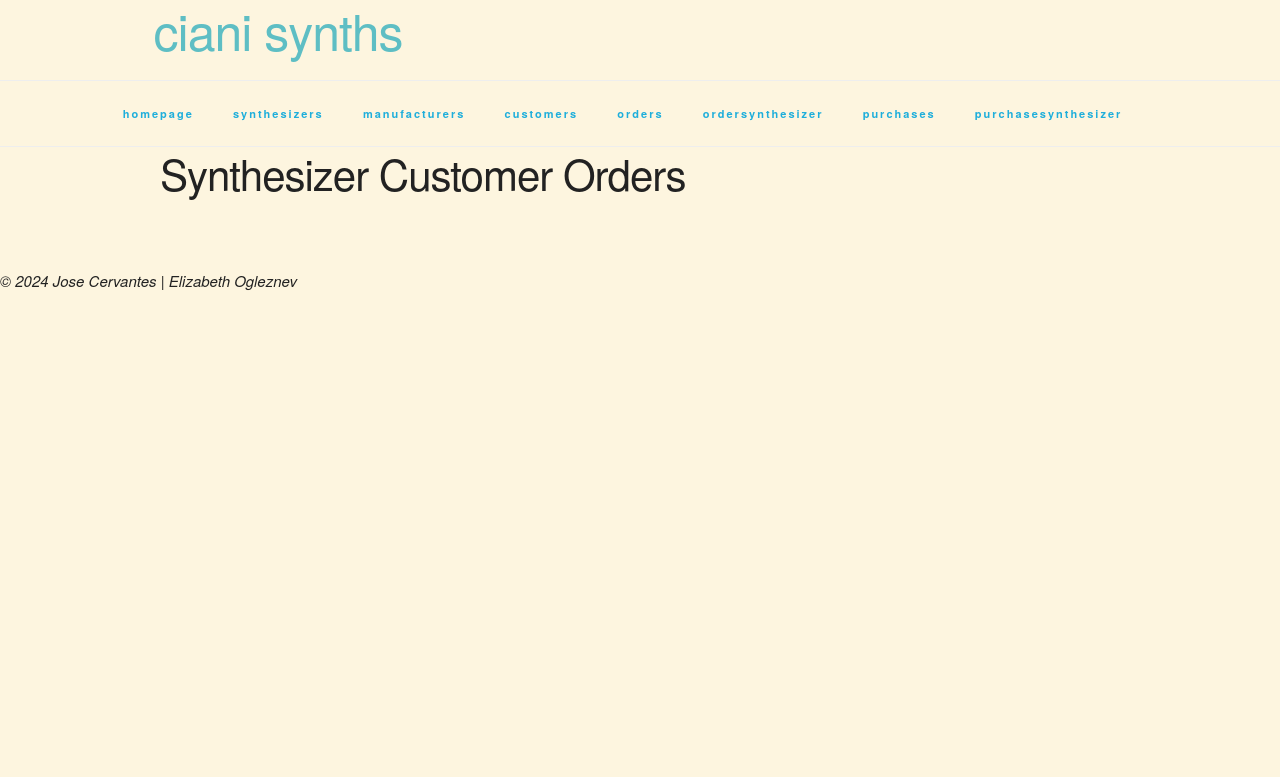
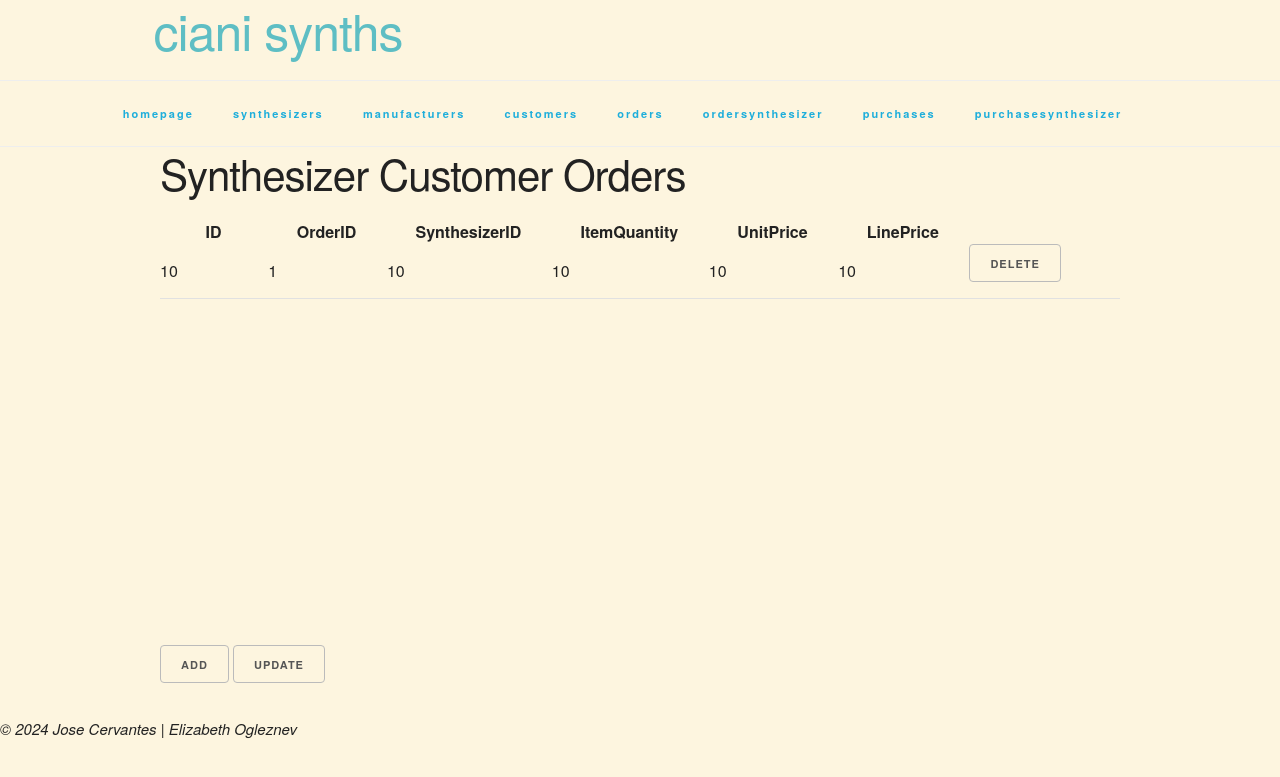
Before and after one commit to jscervantes/cs340-Portfolio-Project, a Flask app: page /ordersynthesizer in a window 1280 px wide. Shown: the top 777 px of the page. Run offline with Flask 3, Linux system fonts and the light colour scheme; tables that the repository leaves empty or names only in its code hold one stand-in row (values such as "Sample post"); data that the repository does not hold is empty; some libraries are stand-ins or nearby versions.

Commit message:
Made tables scrollable and made heading static, added hyperlinks to homepage

```diff
--- a/app.py
+++ b/app.py
@@ -10,6 +10,11 @@ app = Flask(__name__)
 
 # database connection
 # Template:
+app.config["MYSQL_HOST"] = "classmysql.engr.oregonstate.edu"
+app.config["MYSQL_USER"] = "cs340_ogleznee"
+app.config["MYSQL_PASSWORD"] = "5978"
+app.config["MYSQL_DB"] = "cs340_ogleznee"
+app.config["MYSQL_CURSORCLASS"] = "DictCursor"
 
 mysql = MySQL(app)
 
@@ -465,7 +470,6 @@ def purchases():
                             cur.execute(queryPurchases, (orderID, manufacturerID, purchaseDate, synthesizerLinePrice))
                             mysql.connection.commit()
 
-
                 except Exception as e:
                     tb = traceback.format_exc()
                     log(tb) # Log the detailed traceback
@@ -605,4 +609,4 @@ if __name__ == "__main__":
 
     #Elizabeth port: 49408
     #Main port: 49484
-    app.run(port=49484, debug=True)
+    app.run(port=49783, debug=True)
--- a/static/css/skeleton.css
+++ b/static/css/skeleton.css
@@ -344,7 +344,16 @@ pre > code {
 
 /* Tables
 –––––––––––––––––––––––––––––––––––––––––––––––––– */
-th,
+table{
+  overflow-y:scroll;
+  height:400px;
+  display:block;
+}
+th {
+  position: sticky;
+  z-index: 2;
+  top: 0;
+}
 td {
   padding: 1px 1px;
   text-align: left;
@@ -355,8 +364,8 @@ td:first-child {
   padding-left: 0; }
 th:last-child,
 td:last-child {
-  padding-right: 0; }
-
+  padding-right: 0;
+}
 
 /* Spacing
 –––––––––––––––––––––––––––––––––––––––––––––––––– */
--- a/templates/base.j2
+++ b/templates/base.j2
@@ -32,28 +32,28 @@
       </p>
 
       <p>
-        <h2>Entities and Composite Entities</h2>
+        <h4>Entities & Composite Entities</h4>
 
         <dl>
-          <dt><b>Synthesizers</b></dt>
+          <dt><b><a href="/synthesizers">Synthesizers</a></b></dt>
           <dd>Represents the synthesizers within the ecommerce site.</dd>
 
-          <dt><b>Manufacturers</b></dt>
+          <dt><b><a href="/manufacturers">Manufacturers</a></b></dt>
           <dd>Represents the synthesizer manufacturer that the ecommerce site purchases from.</dd>
 
-          <dt><b>Customers</b></dt>
+          <dt><b><a href="/customers">Customers</a></b></dt>
           <dd>Represents users who are purchasing synthesizers through the ecommerce website.</dd>
 
-          <dt><b>Orders</b></dt>
+          <dt><b><a href="/orders">Orders</a></b></dt>
           <dd>Represents the synthesizer orders customers make from the ecommerce site.</dd>
 
-          <dt><b>OrderSynthesizer</b></dt>
+          <dt><b><a href="/ordersynthesizer">OrderSynthesizer</a></b></dt>
           <dd>Represents intersection table that links Purchases with Synthesizers.</dd>
 
-          <dt><b>Purchases</b></dt>
+          <dt><b><a href="/purchases">Purchases</a></b></dt>
           <dd>Represents the synthesizer purchases the ecommerce site makes from the manufacturer.</dd>
 
-          <dt><b>PurchaseSynthesizer</b></dt>
+          <dt><b><a href="/purchasesynthesizer">PurchaseSynthesizer</a></b></dt>
           <dd>Represents intersection table that links Purchases with Synthesizers.</dd>
         </dl>
       </p>
--- a/templates/customers.j2
+++ b/templates/customers.j2
@@ -20,12 +20,11 @@
                             {%endfor %}
                         </tr>
                         {% endfor %}
-                     <tr>
-                            <td><button id="add-button" onclick="showAddForm()">Add</button></td>
-                     </tr>
                      </tbody>
             {% endif %}
         </table>
+
+       <td><button id="add-button" onclick="showAddForm()">Add</button></td>
 
     <form method="post" id="Add_Customer" style="display: none;">
     <h3>{% block customerAdd %} Add A Customer to Database {% endblock %}</h3>
--- a/templates/manufacturers.j2
+++ b/templates/manufacturers.j2
@@ -20,12 +20,12 @@
                             {%endfor %}
                         </tr>
                         {% endfor %}
-                        <tr>
-                            <td><button id="add-button" onclick="showAddForm()">Add</button></td>
-                        </tr>
                      </tbody>
             {% endif %}
         </table>
+
+        <td><button id="add-button" onclick="showAddForm()">Add</button></td>
+
 
     <form method="post" id="Add_Manufacturer" style="display: none;">
     <h3>{% block manufacturer %} Add A Manufacturer to Database {% endblock %}</h3>
--- a/templates/ordersynthesizer.j2
+++ b/templates/ordersynthesizer.j2
@@ -23,15 +23,11 @@
               </form>
           </tr>
           {% endfor %}
-          <tr>
-              <td><button id="add-button" onclick="showAddForm()">Add</button></td>
-          </tr>
-          <tr>
-              <td><button id="add-button" onclick="showUpdateForm()">Update</button></td>
-          </tr>
         </tbody>
         {% endif %}
       </table>
+        <td><button id="add-button" onclick="showAddForm()">Add</button></td>
+        <td><button id="add-button" onclick="showUpdateForm()">Update</button></td>
     </div>
 
     <!--insert-->
--- a/templates/purchases.j2
+++ b/templates/purchases.j2
@@ -20,11 +20,10 @@
                             {%endfor %}
                         </tr>
                         {% endfor %}
-                        <tr>
-                          <td><button id="add-button" onclick="showAddForm()">Add</button></td>
-                        </tr>
             {% endif %}
         </table>
+
+        <td><button id="add-button" onclick="showAddForm()">Add</button></td>
 
     <div id="insert">
     <form method="post" id="Add_Purchase" style="display: none;">
--- a/templates/purchasesynthesizer.j2
+++ b/templates/purchasesynthesizer.j2
@@ -20,12 +20,11 @@
                             {%endfor %}
                         </tr>
                         {% endfor %}
-                        <tr>
-                            <td><button id="add-button" onclick="showAddForm()">Add</button></td>
-                        </tr>
                       </tbody>
             {% endif %}
         </table>
+
+        <td><button id="add-button" onclick="showAddForm()">Add</button></td>
 
     <br>
 
--- a/templates/synthesizers.j2
+++ b/templates/synthesizers.j2
@@ -27,13 +27,13 @@
             {% endfor %}
           </tr>
           {% endfor %}
-          <tr>
-            <td><button id="add-button" onclick="showAddForm()">Add</button></td>
-          </tr>
         </tbody>
         {% endif %}
       </table>
+
     </div>
+
+          <p><button id="add-button" onclick="showAddForm()">Add</button></p>
 
     <!-- insert -->
       <form method="post" id="Add_Synthesizer" style="display: none;">
```
Also changed, not shown: templates/orders.j2 (+3 -4 lines).
